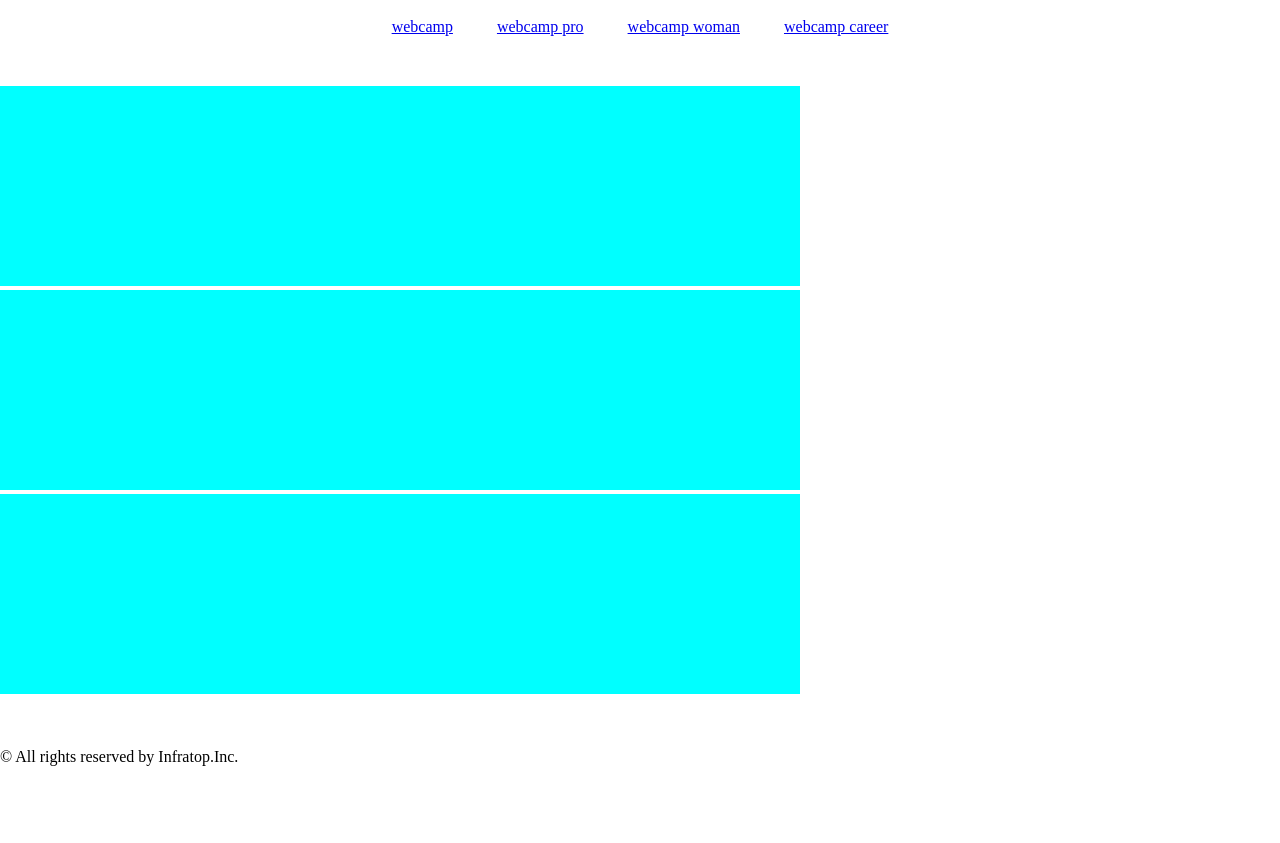
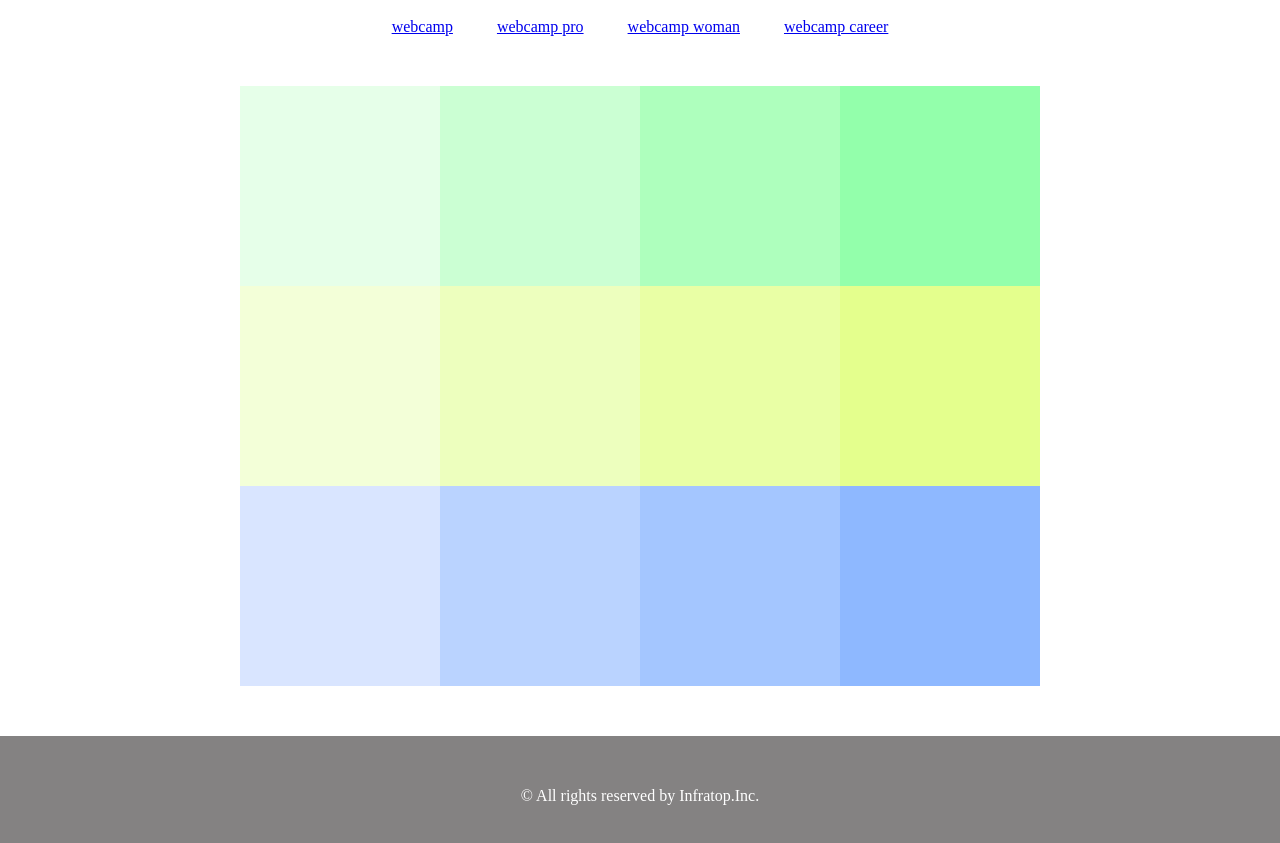
Before and after one commit to P-manBrown/practice, a plain HTML site: page practice1-5-2/index.html in a window 1280 px wide. Shown: the part 59-902 px from the top of the page. Before the commit the page ends 825 px from the top, so only its background shows below. Drawn offline with Linux system fonts and the light colour scheme.

Commit message:
[Finish]1-5-2

```diff
--- a/practice1-5-2/index.html
+++ b/practice1-5-2/index.html
@@ -34,27 +34,19 @@
   </header>
 
   <main>
-      <ul class="box-list">
-        <li class="box-list-item 1"></li>
-        <li class="box-list-item 2"></li>
-        <li class="box-list-item 3"></li>
-        <li class="box-list-item 4"></li>
-      </ul>
 
-      <ul class="box-list">
-        <li class="box-list-item 5"></li>
-        <li class="box-list-item 6"></li>
-        <li class="box-list-item 7"></li>
-        <li class="box-list-item 8"></li>
-      </ul>
-
-      <ul class="box-list">
-        <li class="box-list-item 9"></li>
-        <li class="box-list-item 10"></li>
-        <li class="box-list-item 11"></li>
-        <li class="box-list-item 12"></li>
-      </ul>
-
+      <div class="box1"></div>
+      <div class="box2"></div>
+      <div class="box3"></div>
+      <div class="box4"></div>
+      <div class="box5"></div>
+      <div class="box6"></div>
+      <div class="box7"></div>
+      <div class="box8"></div>
+      <div class="box9"></div>
+      <div class="box10"></div>
+      <div class="box11"></div>
+      <div class="box12"></div>
   </main>
 
   <footer>
--- a/practice1-5-2/style.css
+++ b/practice1-5-2/style.css
@@ -6,34 +6,107 @@
 
 header .headline {
   text-align: center;
-  margin: 20px auto;
+  margin: 20px 0;
 }
 
 .list {
   list-style: none;
   text-align: center;
-  margin: 15px auto;
+  margin: 15px 0;
 }
 
 .list-item {
   display: inline-block;
-  margin: auto 20px;
+  margin: 0 20px;
 }
 
 main {
+  width: 800px;
   margin: 50px auto;
+  display: flex;
+  flex-wrap: wrap;
 }
 
-.box-list {
-  list-style: none;
-  display: inline-block;
-  width: 800px;
-  font-size: 0;
+.box1 {
+  width: 200px;
+  height: 200px;
+  background-color: #e6ffe9;
 }
 
-.box-list-item {
-  display: inline-block;
+.box2 {
   width: 200px;
   height: 200px;
-  background-color: aqua;
+  background-color: #cbffd3;
 }
+
+.box3 {
+  width: 200px;
+  height: 200px;
+  background-color: #aeffbd;
+}
+
+.box4 {
+  width: 200px;
+  height: 200px;
+  background-color: #93ffab;
+}
+
+.box5 {
+  width: 200px;
+  height: 200px;
+  background-color: #f3ffd8;
+}
+
+.box6 {
+  width: 200px;
+  height: 200px;
+  background-color: #edffbe;
+}
+
+.box7 {
+  width: 200px;
+  height: 200px;
+  background-color: #e9ffa5;
+}
+
+.box8 {
+  width: 200px;
+  height: 200px;
+  background-color: #e4ff8d;
+}
+
+.box9 {
+  width: 200px;
+  height: 200px;
+  background-color: #d9e5ff;
+}
+
+.box10 {
+  width: 200px;
+  height: 200px;
+  background-color: #bad3ff;
+}
+
+.box11 {
+  width: 200px;
+  height: 200px;
+  background-color: #a4c6ff;
+}
+
+.box12 {
+  width: 200px;
+  height: 200px;
+  background-color: #8eb8ff;
+}
+
+footer {
+  width: 100%;
+  height: 120px;
+  text-align: center;
+  line-height: 120px;
+  background-color: #848282;
+}
+
+.footer-text {
+  color: #fff;
+}
```
